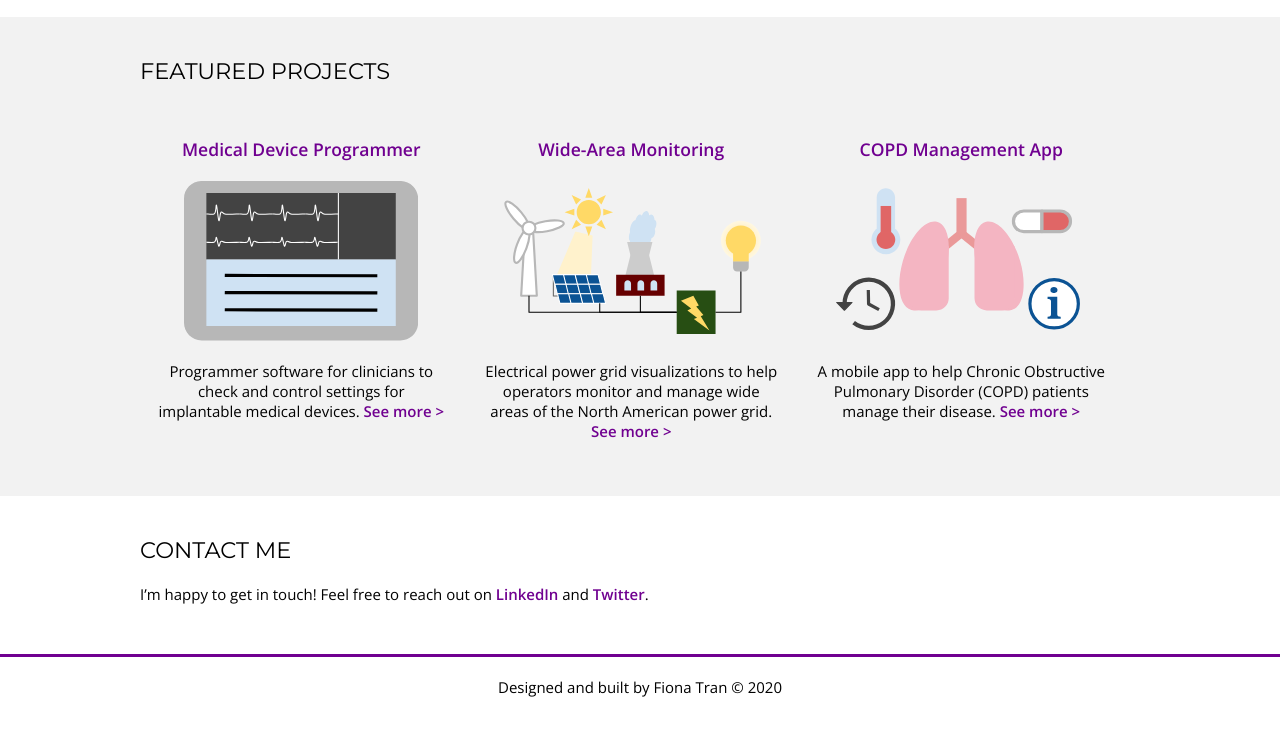
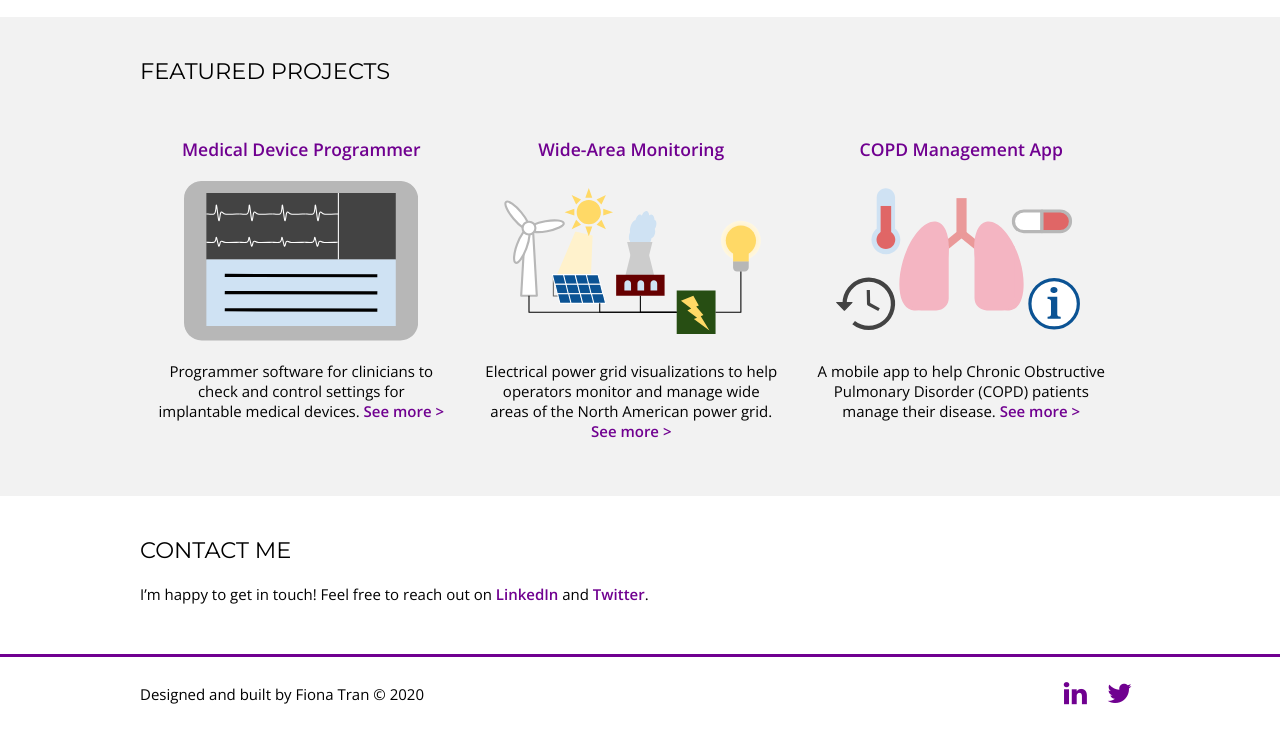
Before and after one commit to fionatran/fionatran.github.io, a plain HTML site: page index.html in a window 1280 px wide. Shown: the part 513-1243 px from the top of the page. Drawn offline with nearby package versions, Linux system fonts and the light colour scheme.

Commit message:
added social media links to footer

```diff
--- a/css/style.css
+++ b/css/style.css
@@ -93,34 +93,46 @@ nav {
 	margin-top: 20px;
 }
 
-nav ul {
+nav ul, .social-media ul {
 	margin: 0;
 	padding: 0;
 }
 
 nav li {
+	margin-left: 0.5em;
+}
+
+nav li, .social-media li {
 	font-family: 'Montserrat', sans-serif;
 	text-transform: uppercase;
 	display: inline-block;
 	list-style-type: none;
-	margin-left: 0.5em;
 }
 
 nav li a {
 	display: inline-block;
 	font-weight: 400;
-	padding: 0.5em;
+	padding: 10px;
+}
+
+.social-media li a {
+	font-size: 1.8em;
+	padding: 5px 8px;
+}
+
+.icon {
+	font-family: FontAwesome;
+	color: #700090;
+	color: var(--deep-purple);
 }
 
 nav li .icon {
-	font-family: FontAwesome;
 	font-size: 1em;
-	color: #700090;
-	color: var(--deep-purple);
 	padding-right: 0.25em;
 }
 
-nav li:hover, nav li a:hover {
+nav li:hover, nav li a:hover, .social-media li:hover,
+.social-media li a:hover {
 	border-radius: 5px;
 	background-color: #f2f2f2;
 	background-color: var(--light-grey);
@@ -237,9 +249,31 @@ img.max-width-400 {
 	max-width: 400px;
 }
 
+footer {
+	border-top: 3px solid;
+	border-top-color: #700090;
+	border-top-color: var(--deep-purple);
+	margin-top: 2em;
+	padding: 20px 0;
+}
+
+footer .content {
+	display: flex;
+	align-items: center;
+	justify-content: space-between;
+}
+
+footer .copyright {
+	float: left;
+}
+
+footer .social-media {
+	float: right;
+}
+
 @media only screen and (max-width: 800px) {
     .skill-col {
-            width: 50%;
+    	width: 50%;
     }
 
     .project-col {
@@ -252,12 +286,12 @@ img.max-width-400 {
 	}
 }
 
-@media only screen and (max-width: 450px) {
+@media only screen and (max-width: 550px) {
 	body {
 		margin: 0;
 	}
 
-	.name {
+	.name, nav, .copyright, .social-media {
 		float: none;
 	}
 
@@ -271,10 +305,6 @@ img.max-width-400 {
 		box-shadow: none;
 		position: static;
 		margin-bottom: 1em;
-	}
-
-	nav {
-		float: none;
 	}
 
 	nav ul {
@@ -291,15 +321,3 @@ img.max-width-400 {
 		width: 100%;
 	}
 }
-
-footer {
-	border-top: 3px solid;
-	border-top-color: #700090;
-	border-top-color: var(--deep-purple);
-	margin: 2em 0;
-}
-
-footer div {
-	margin: 20px;
-	text-align: center;
-}
--- a/index.html
+++ b/index.html
@@ -130,7 +130,15 @@
 </section>
 
 <footer>
-	<div>Designed and built by Fiona Tran &copy; 2020</div>
+	<div class="content">
+		<div class="copyright">Designed and built by Fiona Tran &copy; 2020</div>
+		<div class="social-media">
+			<ul class="social-media">
+				<li><a href="https://www.linkedin.com/in/fftran/"><span class="icon">&#xf0e1;</span></a></li>
+				<li><a href="https://twitter.com/fionaftran"><span class="icon">&#xf099;</span></a></li>
+			</ul>
+		</div>
+	</div>
 </footer>
 </body>
 </html>
```
Also changed, not shown: project/copd-management/index.html (+9 -1 lines), project/medical-device-programmer/index.html (+9 -1 lines), project/wide-area-monitoring/index.html (+9 -1 lines).
